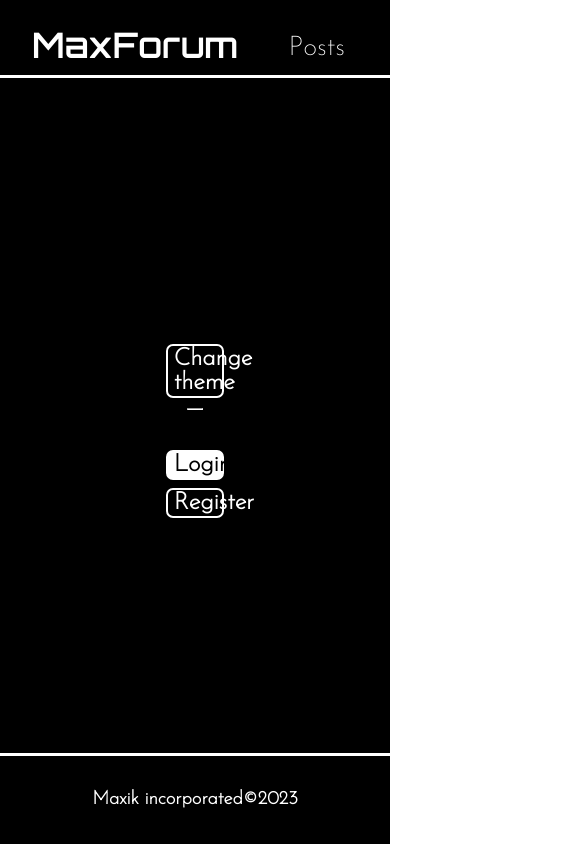
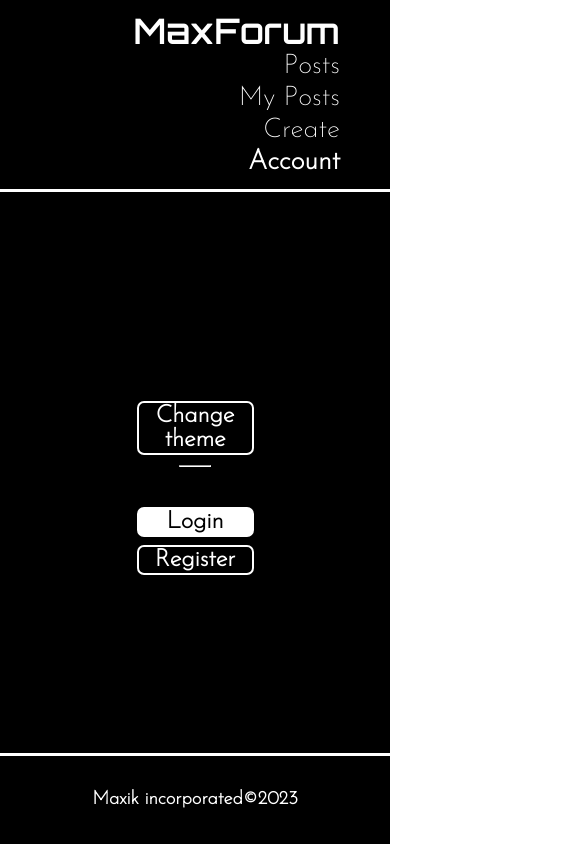
Before and after one commit to MaxPoplavskiy/MaxForum, a React (Create React App) app in the folder front/: page /account in a window 390 px wide. Shown: the top 844 px of the page, 585 px wide, since content can reach past the window. Built offline with nearby package versions, Linux system fonts and the light colour scheme.

Commit message:
add some view upgrade for small screens

```diff
--- a/front/src/components/account.css
+++ b/front/src/components/account.css
@@ -44,3 +44,9 @@
     margin: 2rem 0 0.5rem 0;
     border-color: white;
 }
+
+@media screen and (max-width: 900px){
+    .button-container{
+        width: 30%;
+    }
+}
--- a/front/src/components/footer.css
+++ b/front/src/components/footer.css
@@ -6,8 +6,7 @@
     align-items: center;
     padding: 1rem 0;
     border-top: 3px white solid;
-    margin-top: auto
-
+    margin-top: auto;
 }
 
 .footer-text
--- a/front/src/components/navbar.css
+++ b/front/src/components/navbar.css
@@ -32,3 +32,13 @@
     padding-right: 50px;
     padding-bottom: 5px;
 }
+
+@media screen and (max-width: 900px){
+    .navbar{
+        flex-direction: column;
+    }
+    .navbar-list
+    {
+        flex-direction: column;
+    }
+}
--- a/front/src/components/pagenotfound.css
+++ b/front/src/components/pagenotfound.css
@@ -14,3 +14,9 @@
     margin-top: 1rem;
     margin-bottom: 10px;
 }
+
+@media screen and (max-width: 900px){
+    .code{
+        font-size: 10rem;
+    }
+}
```
